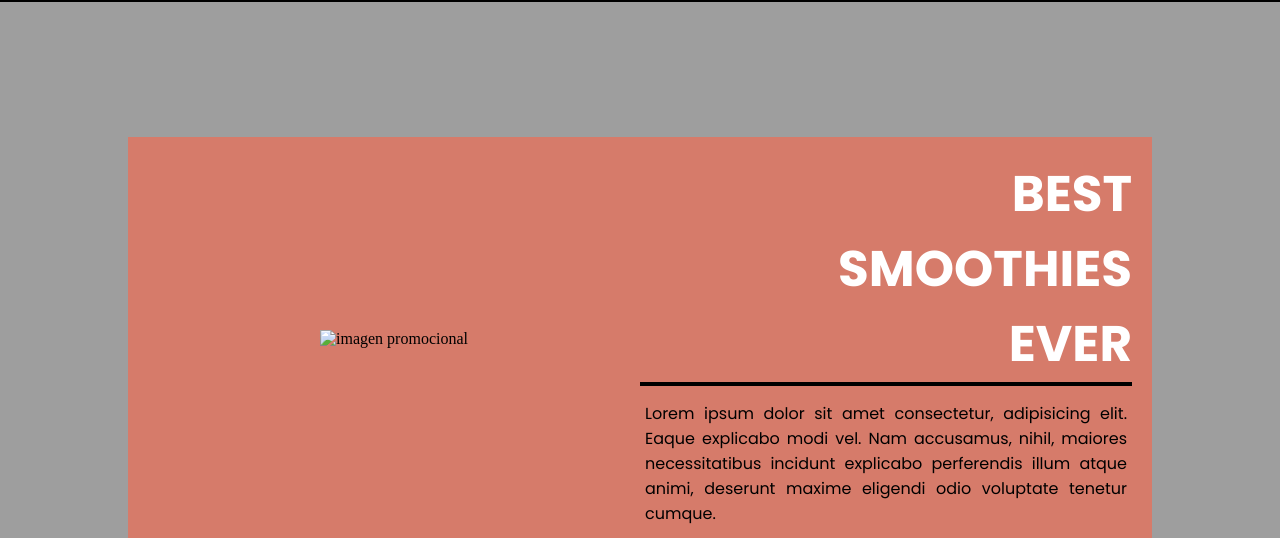
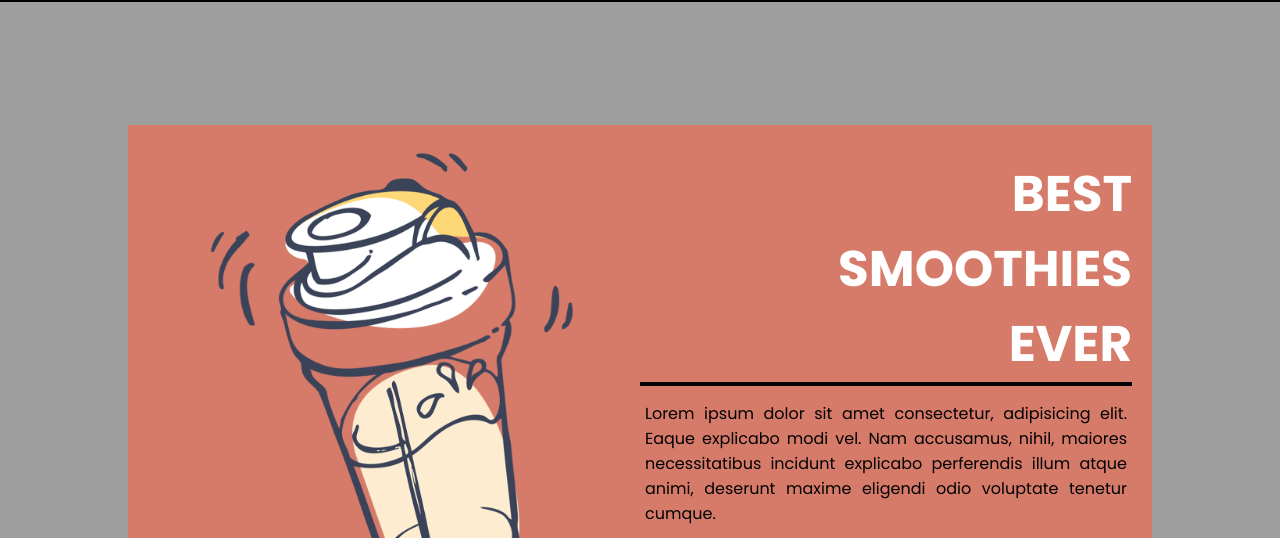
Before and after one commit to JulianVel11/Smoothy, a plain HTML site: page index.html in a window 1280 px wide. Shown: the part 62-600 px from the top of the page. Drawn offline with Linux system fonts and the light colour scheme; the site is published under a folder, as on GitHub Pages, so addresses that start at the root find nothing.

Commit message:
Update index.html

```diff
--- a/index.html
+++ b/index.html
@@ -35,7 +35,7 @@
         <section id="home">
             <div class="home-content">
                 <div class="home-smoothie">
-                    <img src="/media/smoothie.png" alt="imagen promocional">
+                    <img src="media/smoothie.png" alt="imagen promocional">
                 </div>
                 <div class="home-information">
                     <div class="title">
```
